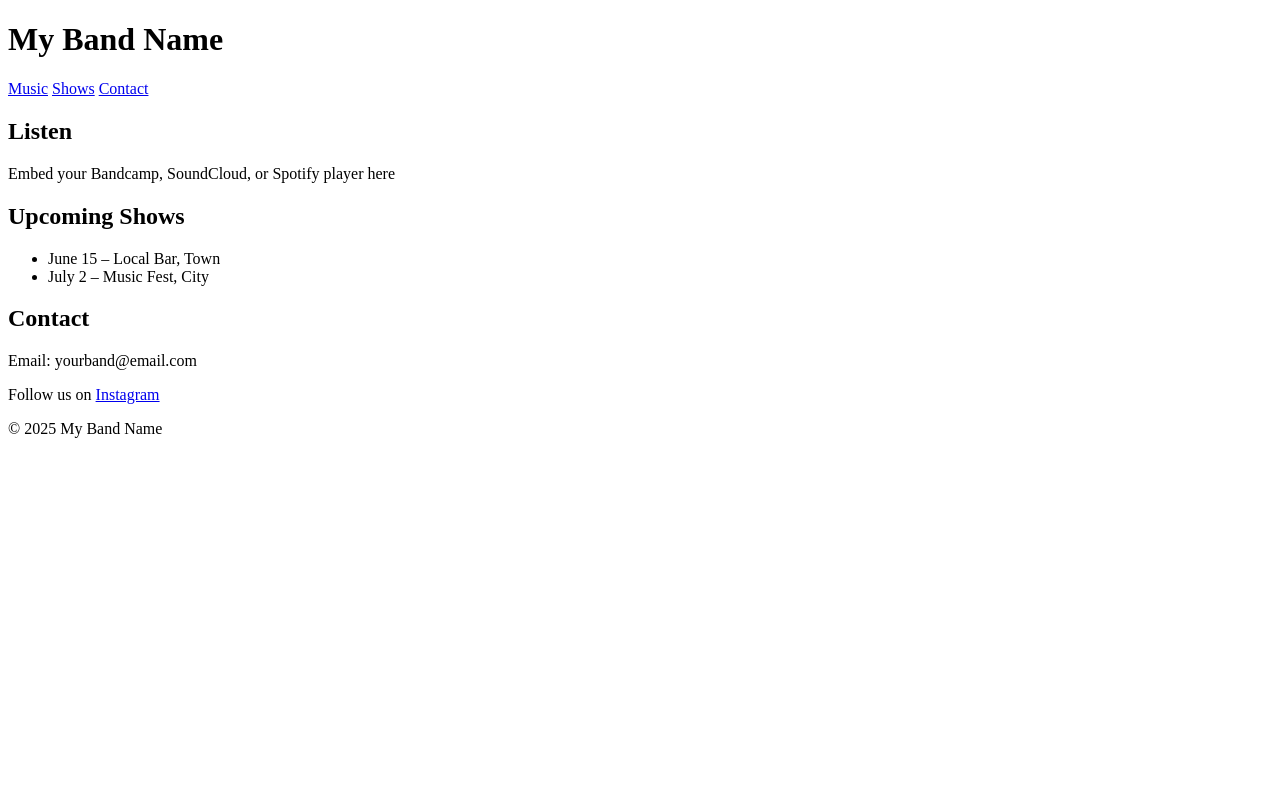
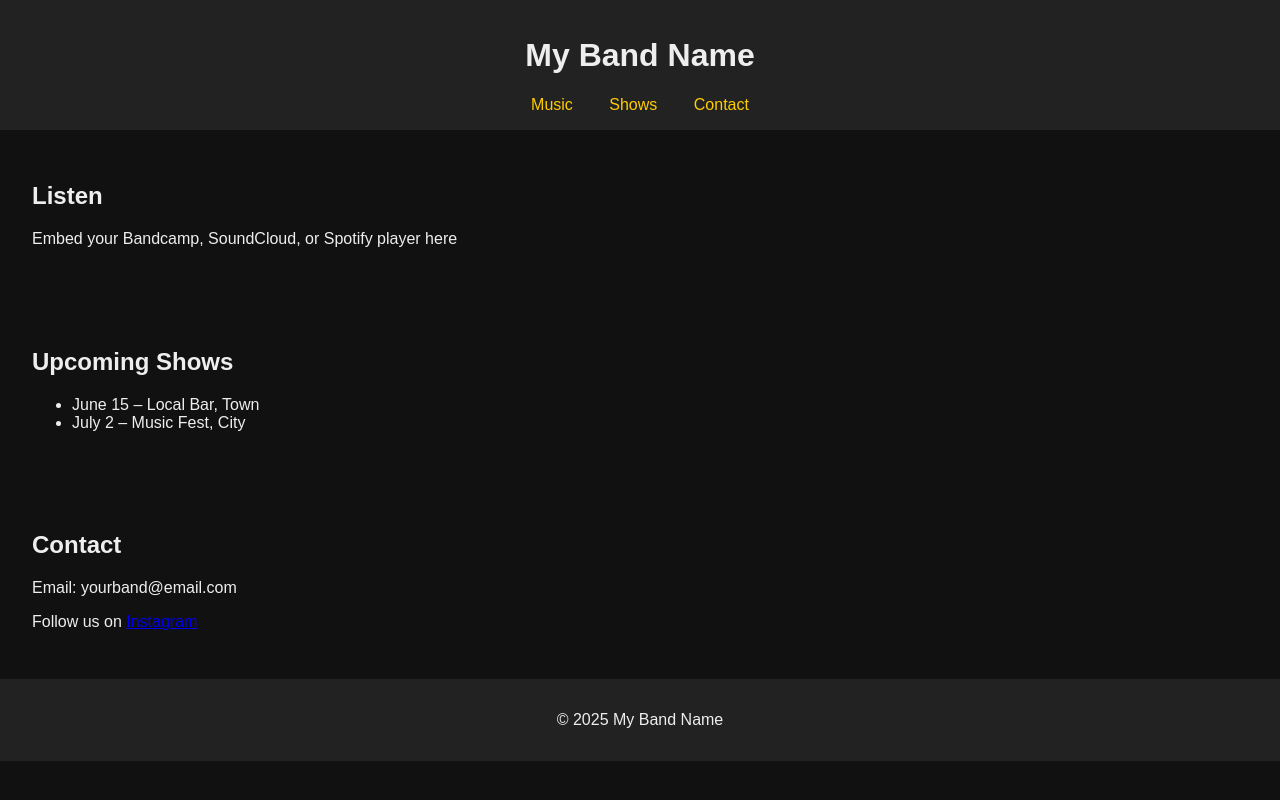
Before and after one commit to westnorfolkbands/westnorfolkbands, a plain HTML site: page index.html in a window 1280 px wide. Drawn offline with Linux system fonts and the light colour scheme.

Commit message:
Update style.css

```diff
--- a/style.css
+++ b/style.css
@@ -1,40 +1,25 @@
-<!DOCTYPE html PUBLIC "-//W3C//DTD HTML 4.01//EN" "http://www.w3.org/TR/html4/strict.dtd">
-<html>
-<head>
-  <meta http-equiv="Content-Type" content="text/html; charset=utf-8">
-  <meta http-equiv="Content-Style-Type" content="text/css">
-  <title></title>
-  <meta name="Generator" content="Cocoa HTML Writer">
-  <meta name="CocoaVersion" content="2575.4">
-  <style type="text/css">
-    p.p1 {margin: 0.0px 0.0px 0.0px 0.0px; font: 12.0px Helvetica}
-  </style>
-</head>
-<body>
-<p class="p1">body {</p>
-<p class="p1"><span class="Apple-converted-space">  </span>font-family: sans-serif;</p>
-<p class="p1"><span class="Apple-converted-space">  </span>margin: 0;</p>
-<p class="p1"><span class="Apple-converted-space">  </span>padding: 0;</p>
-<p class="p1"><span class="Apple-converted-space">  </span>background: #111;</p>
-<p class="p1"><span class="Apple-converted-space">  </span>color: #fff;</p>
-<p class="p1">}</p>
-<p class="p1">header {</p>
-<p class="p1"><span class="Apple-converted-space">  </span>background: #222;</p>
-<p class="p1"><span class="Apple-converted-space">  </span>padding: 1em;</p>
-<p class="p1"><span class="Apple-converted-space">  </span>text-align: center;</p>
-<p class="p1">}</p>
-<p class="p1">nav a {</p>
-<p class="p1"><span class="Apple-converted-space">  </span>margin: 0 1em;</p>
-<p class="p1"><span class="Apple-converted-space">  </span>color: #f90;</p>
-<p class="p1"><span class="Apple-converted-space">  </span>text-decoration: none;</p>
-<p class="p1">}</p>
-<p class="p1">section {</p>
-<p class="p1"><span class="Apple-converted-space">  </span>padding: 2em;</p>
-<p class="p1">}</p>
-<p class="p1">footer {</p>
-<p class="p1"><span class="Apple-converted-space">  </span>background: #222;</p>
-<p class="p1"><span class="Apple-converted-space">  </span>text-align: center;</p>
-<p class="p1"><span class="Apple-converted-space">  </span>padding: 1em;</p>
-<p class="p1">}</p>
-</body>
-</html>
+body {
+  font-family: sans-serif;
+  background: #111;
+  color: #eee;
+  margin: 0;
+  padding: 0;
+}
+header {
+  background: #222;
+  padding: 1em;
+  text-align: center;
+}
+nav a {
+  margin: 0 1em;
+  color: #ffcc00;
+  text-decoration: none;
+}
+section {
+  padding: 2em;
+}
+footer {
+  background: #222;
+  padding: 1em;
+  text-align: center;
+}
```
